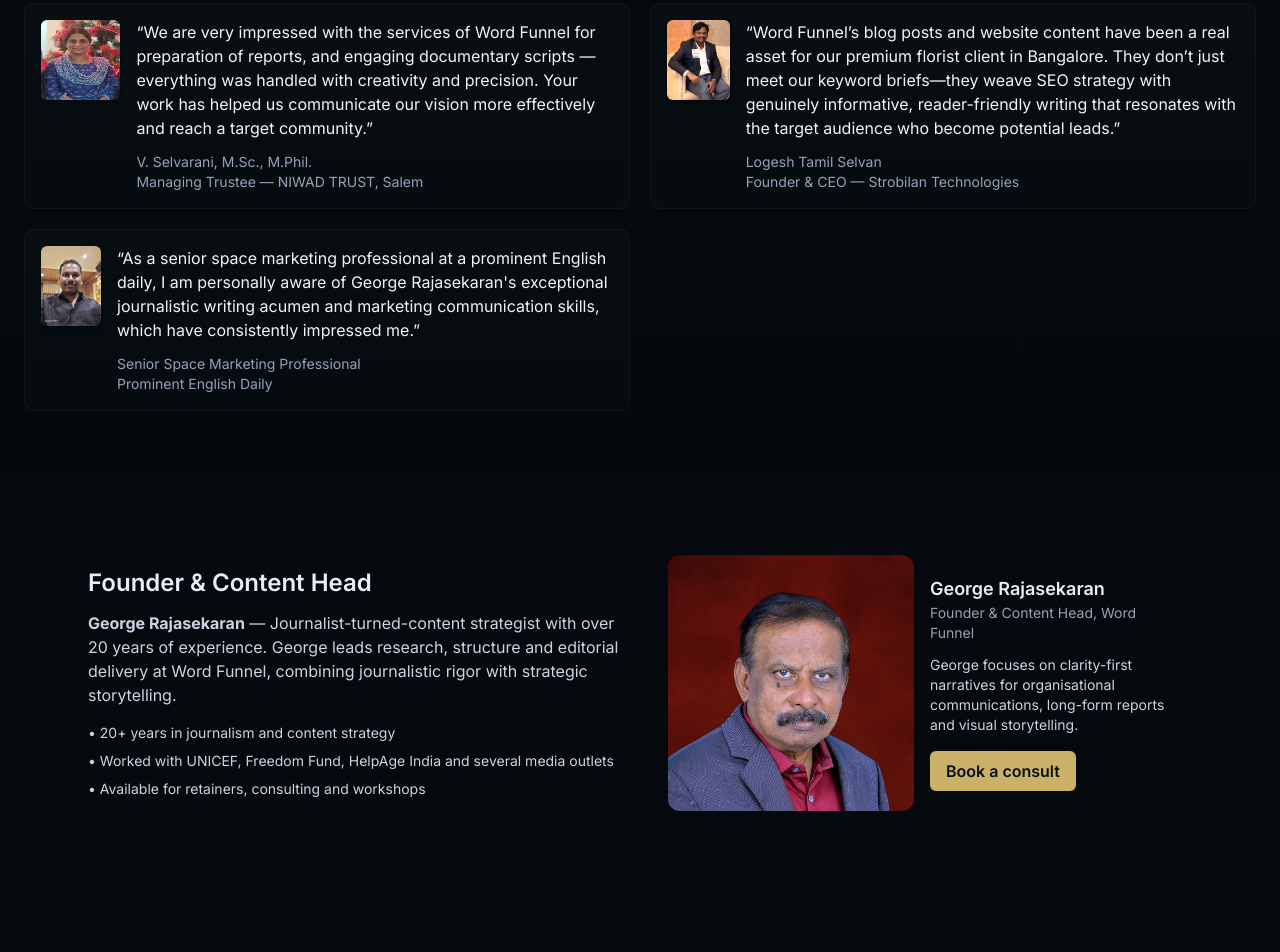
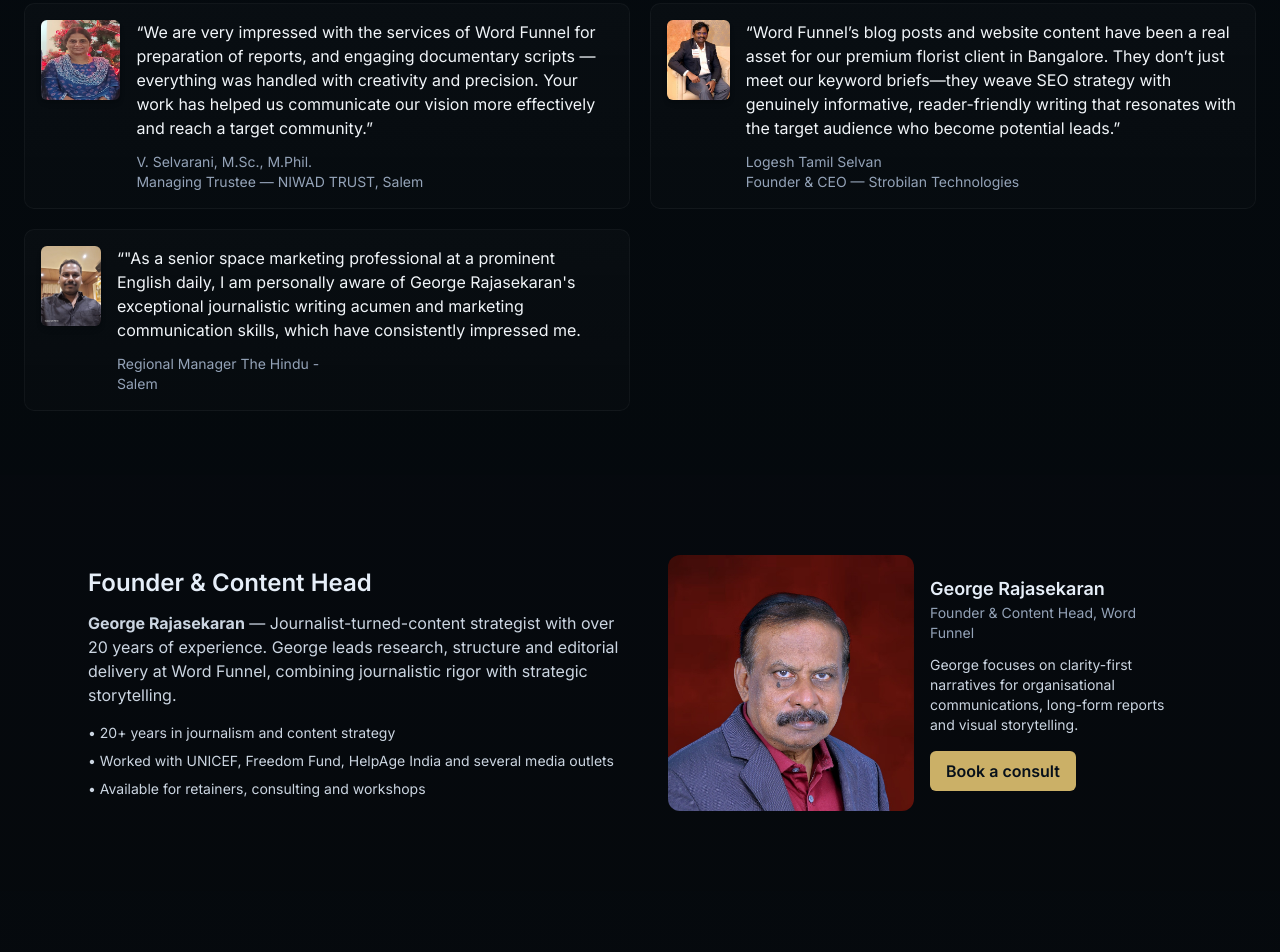
Before and after one commit to freetalentronaut/wordfunnel, a plain HTML site: page index.html in a window 1280 px wide. Shown: the part 3112-4064 px from the top of the page. Drawn offline with nearby package versions, Linux system fonts and the light colour scheme.

Commit message:
Update index.html

```diff
--- a/index.html
+++ b/index.html
@@ -434,11 +434,12 @@
               <img class="w-20 h-20 rounded-md object-cover shadow-md" src="testimonial3.jpg" alt="Senior Space Marketing Professional">
               <div>
                 <blockquote class="text-slate-100 testi-quote">
-                  “As a senior space marketing professional at a prominent English daily, I am personally aware of George Rajasekaran's exceptional journalistic writing acumen and marketing communication skills, which have consistently impressed me.”
+                  “"As a senior space marketing professional at a prominent English daily, I am personally aware of George Rajasekaran's  exceptional journalistic writing  acumen and marketing communication skills, which have consistently impressed me.
                 </blockquote>
                 <figcaption class="mt-3 text-slate-400 text-sm">
-                  Senior Space Marketing Professional<br>
-                  Prominent English Daily
+Regional Manager
+The Hindu -
+<br>Salem
                 </figcaption>
               </div>
             </div>
```
